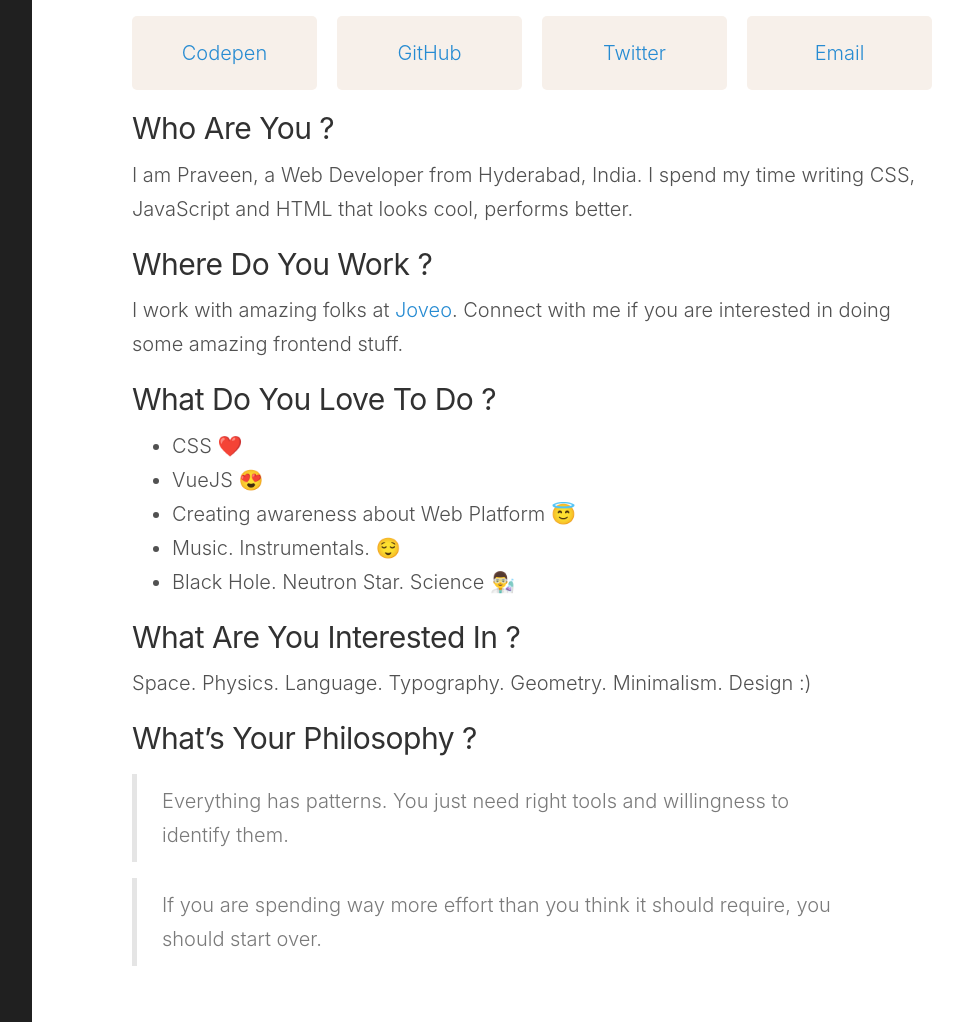
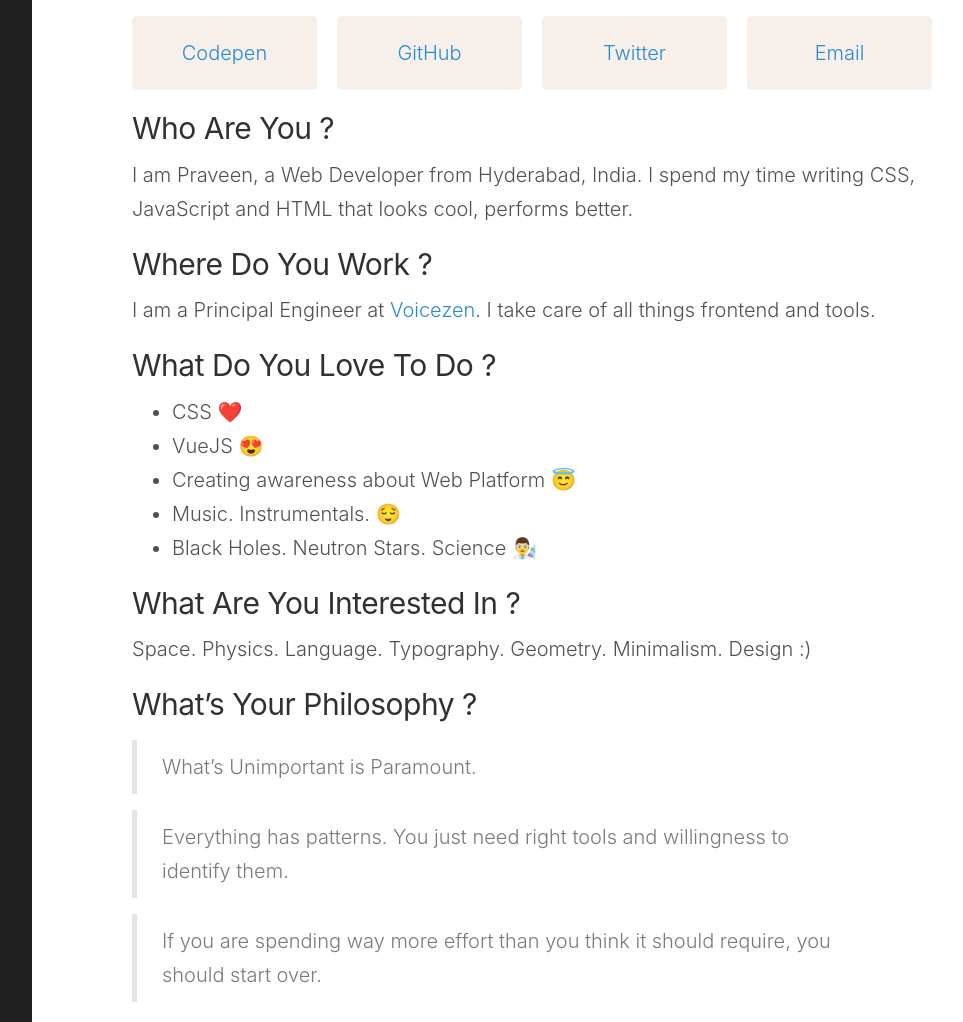
Before and after one commit to praveenpuglia/praveenpuglia.github.io, a Jekyll site: the page built from about.md, in a window 1280 px wide, cut to the strip 474-1496 px from the top of the page. Shown: the whole strip, without its empty margins (248-1211 px from the left). Built offline with Jekyll 4.4.1, drawn with Linux system fonts in a browser that asks for light colours.

Commit message:
improvement(about): changed company and few other things

```diff
--- a/about.md
+++ b/about.md
@@ -2,8 +2,9 @@
 layout: page
 title: About
 ---
+
 ![Praveen Puglia](http://www.gravatar.com/avatar/08f8df25ec3b58272bd422dab475006f.jpg?s=200)
- <a href="http://stackexchange.com/users/1247292">
+<a href="http://stackexchange.com/users/1247292">
 <img src="http://stackexchange.com/users/flair/1247292.png?theme=clean" width="208" height="58" alt="profile for Praveen Puglia on Stack Exchange, a network of free, community-driven Q&amp;A sites" title="profile for Praveen Puglia on Stack Exchange, a network of free, community-driven Q&amp;A sites">
 </a>
 
@@ -37,22 +38,29 @@ title: About
 </div>
 
 ## Who Are You ?
+
 I am Praveen, a Web Developer from Hyderabad, India. I spend my time writing CSS, JavaScript and HTML that looks cool, performs better.
 
 ## Where Do You Work ?
-I work with amazing folks at [Joveo](http://www.joveo.com/team.html). Connect with me if you are interested in doing some amazing frontend stuff.
+
+I am a Principal Engineer at <a href="https://voicezen.ai">Voicezen</a>. I take care of all things frontend and tools.
 
 ## What Do You Love To Do ?
+
 - CSS ❤️
 - VueJS 😍
 - Creating awareness about Web Platform 😇
 - Music. Instrumentals. 😌
-- Black Hole. Neutron Star. Science 👨‍🔬
+- Black Holes. Neutron Stars. Science 👨‍🔬
 
 ## What Are You Interested In ?
+
 Space. Physics. Language. Typography. Geometry. Minimalism. Design :)
 
 ## What's Your Philosophy ?
+
+> What's Unimportant is Paramount.
+
 > Everything has patterns. You just need right tools and willingness to identify them.
 
 > If you are spending way more effort than you think it should require, you should start over.
```
